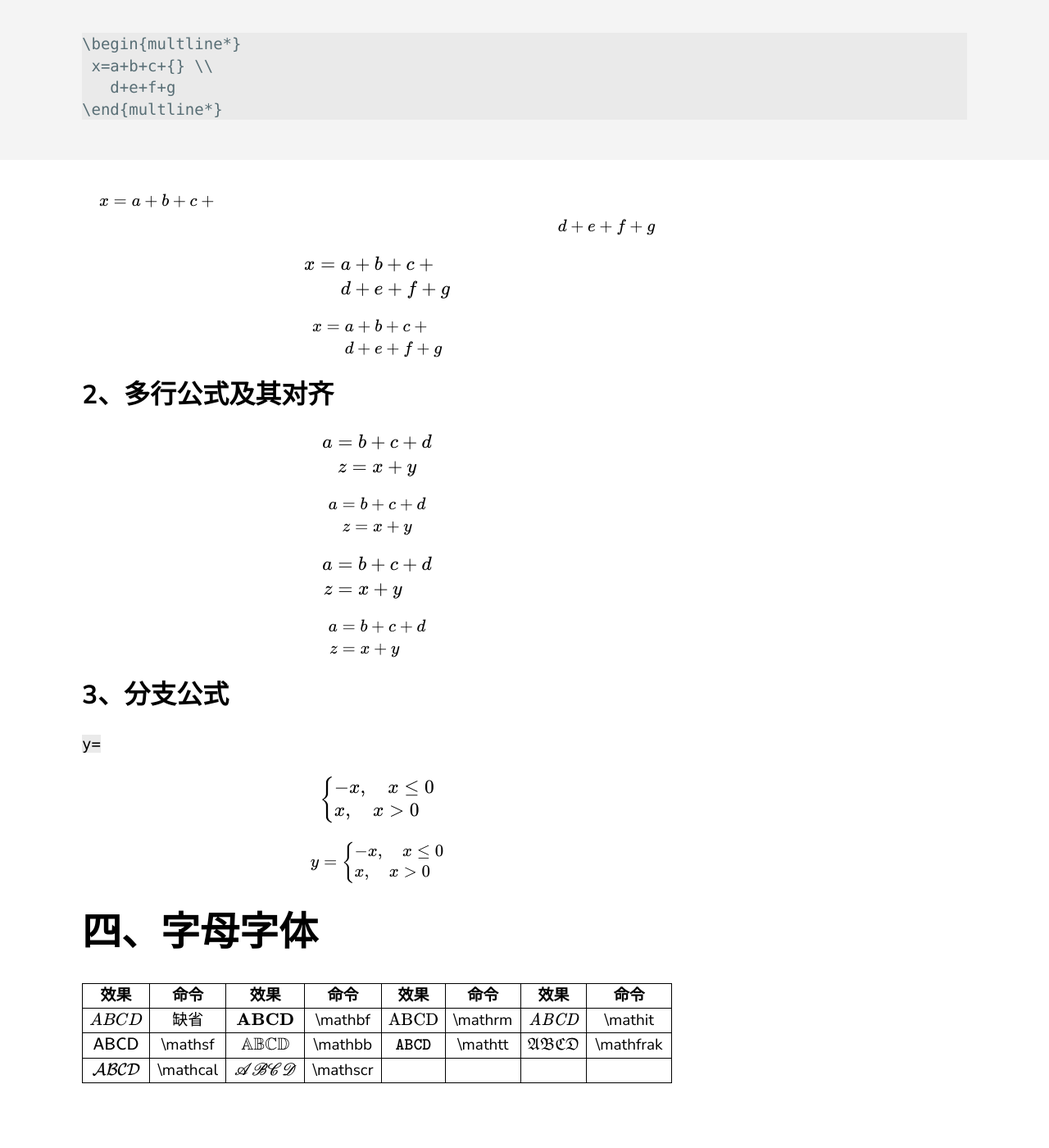
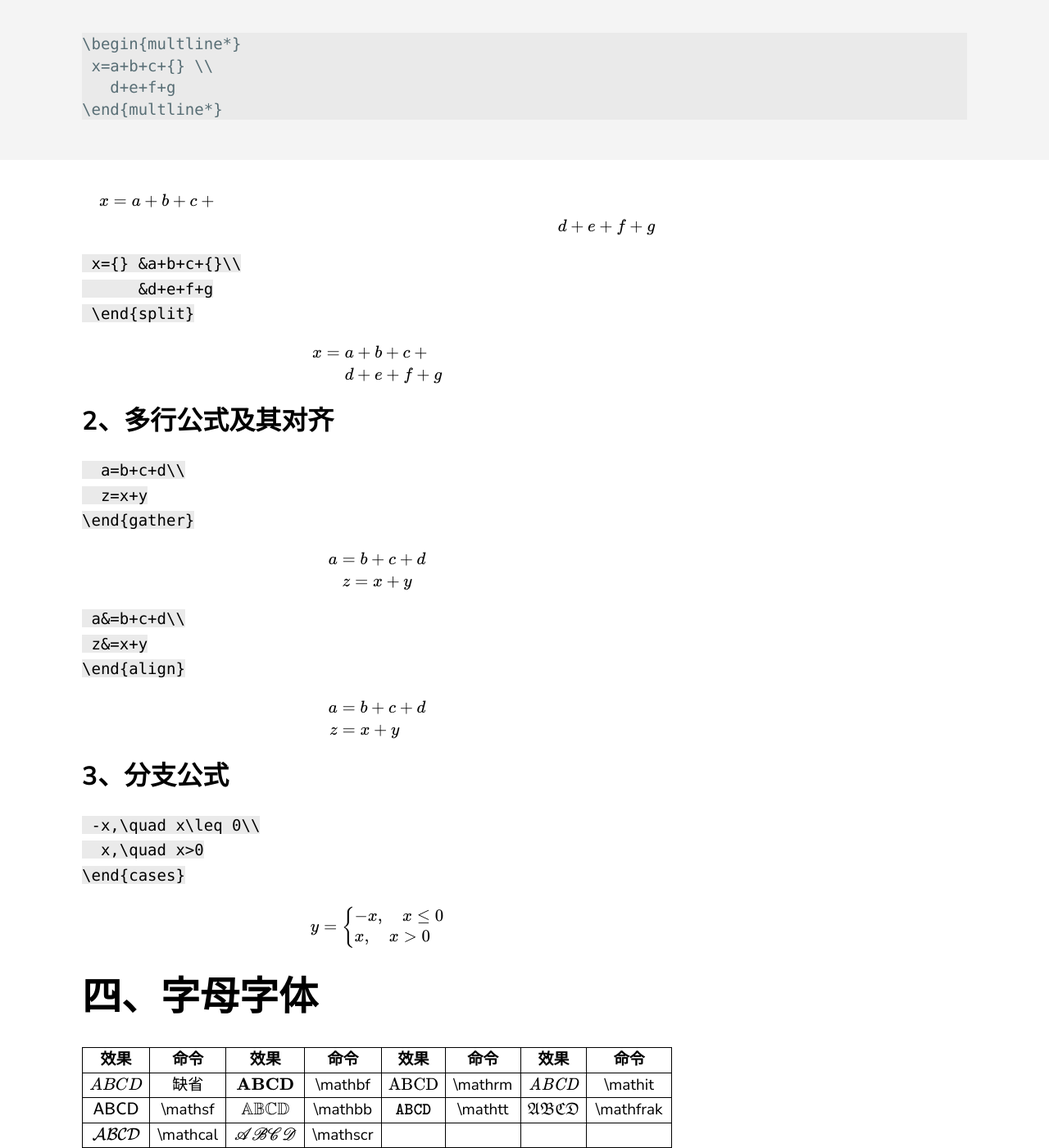
Before and after one commit to derek1998/blog.xiaoyuma, a Jekyll site: the page built from _posts/2019-11-24-Latex公式书写格式.md, in a window 1280 px wide and 1400 px high, scrolled down 4162 px. Shown: the whole window at 82% size. Built offline with Jekyll 4.4.1, drawn with Linux system fonts in a browser that asks for light colours; formulas are drawn with MathJax 3; before the commit the page ends 5483 px from its top, so only the background shows below that.

Commit message:
Update 2019-11-24-Latex公式书写格式.md

````diff
--- a/_posts/2019-11-24-Latex公式书写格式.md
+++ b/_posts/2019-11-24-Latex公式书写格式.md
@@ -124,10 +124,11 @@ x=a+b+c+{}\\
     d+e+f+g
 \end{multline*}$$
 
-`\begin{split}
+```\begin{split}
  x={} &a+b+c+{}\\
       &d+e+f+g
- \end{split}`
+ \end{split}
+ ```
 
 $$\begin{split}
 x={} &a+b+c+{}\\
@@ -135,20 +136,22 @@ x={} &a+b+c+{}\\
   \end{split}$$
 
 ## 2、多行公式及其对齐
-`\begin{gather}
+```\begin{gather}
   a=b+c+d\\
   z=x+y
-\end{gather}`
+\end{gather}
+```
 
 $$\begin{gather}
 a=b+c+d\\
 z=x+y
 \end{gather}$$
 
-`\begin{align}
+```\begin{align}
  a&=b+c+d\\
  z&=x+y
-\end{align}`
+\end{align}
+```
 
 $$\begin{align}
 a&=b+c+d\\
@@ -156,10 +159,11 @@ z&=x+y
 \end{align}$$
 
 ## 3、分支公式
-`y=\begin{cases}
+```y=\begin{cases}
  -x,\quad x\leq 0\\
   x,\quad x>0
-\end{cases}`
+\end{cases}
+```
 
 $$y=\begin{cases}
        -x,\quad x\leq 0\\
````
